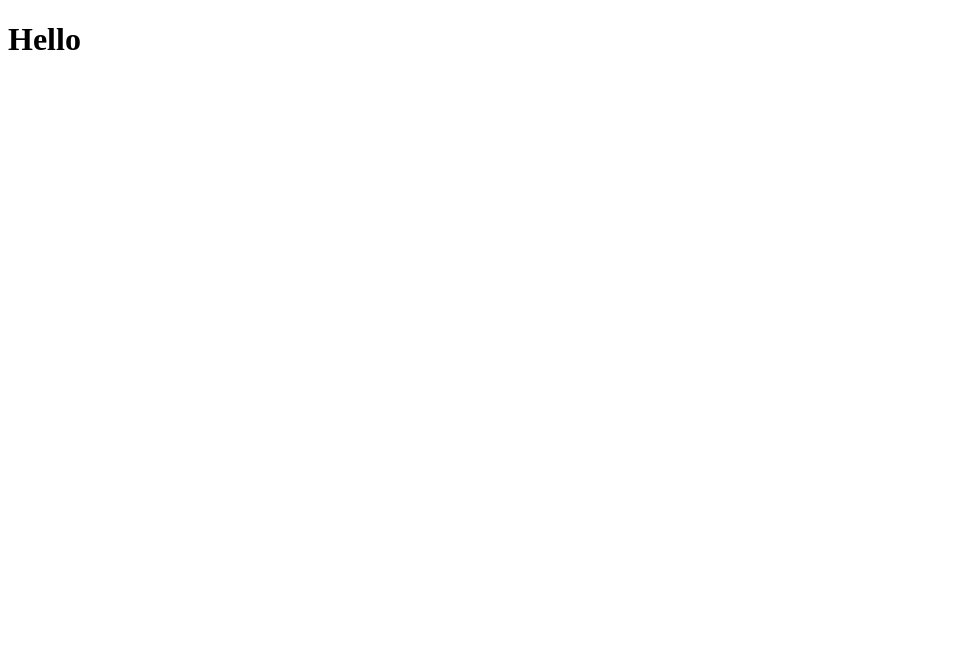
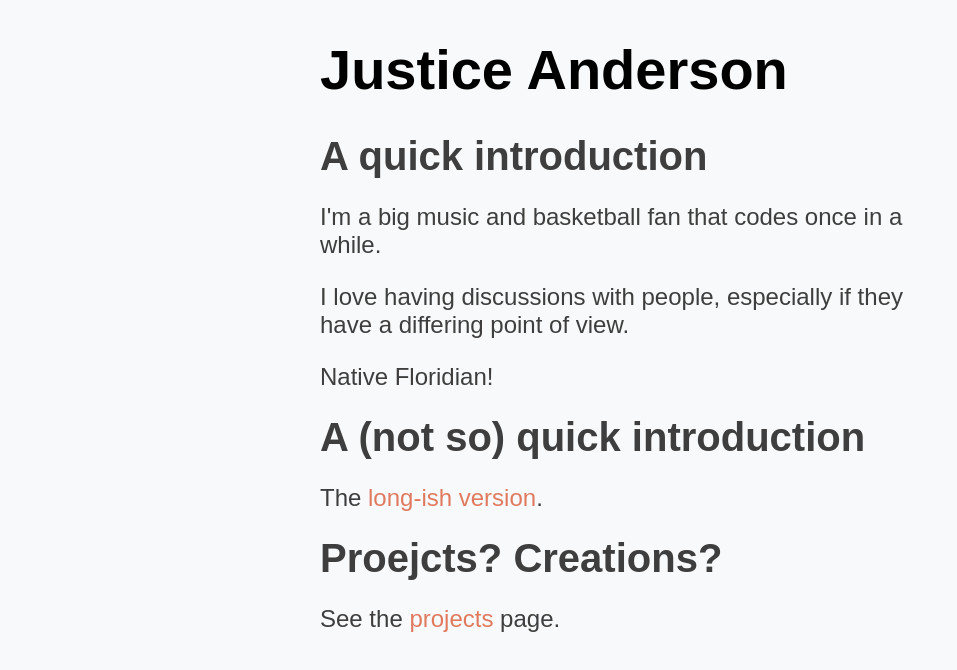
Before and after one commit to juicetray/personal-site, a plain HTML site: page index.html in a window 1280 px wide. Shown: the whole page, without its empty margins (0-957 px from the left). Drawn offline with Linux system fonts and the light colour scheme.

Commit message:
Beginning sections
Filled out the index page a little. Added the projects and about page along with relevant information on them. Some styling added. Favicon added.

```diff
--- a/index.html
+++ b/index.html
@@ -3,13 +3,32 @@
   <head>
     <meta charset="utf-8" />
     <meta http-equiv="X-UA-Compatible" content="IE=edge" />
-    <title></title>
-    <meta name="description" content="" />
+    <title>Justice Anderson</title>
+    <link rel="icon" href="/assets/memoji.ico">
+    <meta name="description" content="Personal site of Justice Anderson" />
     <meta name="viewport" content="width=device-width, initial-scale=1" />
-    <link rel="stylesheet" href="" />
+    <link rel="stylesheet" href="styles.css" />
   </head>
   <body>
-    <h1>Hello</h1>
+    <header class="main-header">Justice Anderson</header>
+    <main>
+      <section class="about-me">
+        <h2 class="sub-header">A quick introduction</h2>
+            <p class="sub-header-text">
+            I'm a big music and basketball fan that codes once in a while.
+          </li>
+          <p class="sub-header-text">
+            I love having discussions with people, especially if they have a
+            differing point of view.
+          </p>
+          <p class="sub-header-text">Native Floridian!</p>
+        <h2 class="sub-header">A (not so) quick introduction</h2>
+            <p class="sub-header-text">The <a href="about.html">long-ish version</a>.</p>
+        <h2 class="sub-header">Proejcts? Creations?</h2>
+            <p class="sub-header-text">See the <a href="projects.html">projects</a> page.</p>
+
+      </section>
+    </main>
     <script src="script.js" async defer></script>
   </body>
 </html>
--- a/styles.css
+++ b/styles.css
@@ -0,0 +1,45 @@
+/* styles.css */
+html {
+  font-size: 16px; /* Base font size, 1rem = 16px */
+}
+
+body {
+  background-color: #f8f9fa;
+  color: #3e3e3e;
+  font-family: Arial, sans-serif;
+  font-size: 1rem; /* 16px */
+  max-width: 40em;
+  margin: 0 auto;
+  padding: 5px;
+}
+
+.main-header {
+  font-size: 3.5rem; /* 3.5 * 16px = 56px */
+  font-weight: bold;
+  color: #000000;
+  margin: 2rem 0; /* 32px top and bottom */
+}
+
+.sub-header {
+  font-size: 2.5rem; /* 1.5 * 16px = 24px */
+  color: #3e3e3e;
+  margin: 1rem 0; /* 16px top and bottom */
+}
+
+.sub-header-text {
+  font-size: 1.5rem; /* 16px */
+  color: #3e3e3e;
+  margin-block-start: 1em;
+  margin-block-end: 1em;
+  margin-inline-start: 0px;
+  margin-inline-end: 0px;
+}
+
+a {
+  color: #e07a5f;
+  text-decoration: none;
+}
+
+a:hover {
+  text-decoration: underline;
+}
```
Also changed, not shown: about.html (added, +34 -0 lines), projects.html (added, +35 -0 lines), assets/memoji.ico (added).
